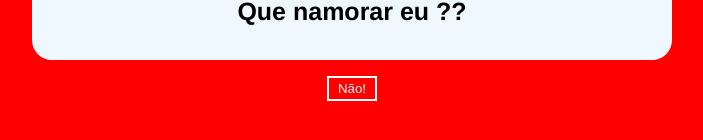
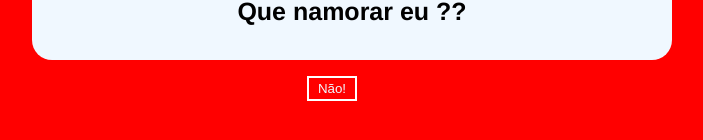
Before and after one commit to Davim187/Pedido, a plain HTML site: page index.html in a window 1280 px wide. Shown: the part 490-630 px from the top of the page, without its empty margins (288-991 px from the left). Drawn offline with Linux system fonts and the light colour scheme.

Commit message:
Update style.css

```diff
--- a/style.css
+++ b/style.css
@@ -47,7 +47,7 @@ body{
     border: 2px solid white;
     color: aliceblue;
     cursor: pointer;
-    margin-left: -50px;
+    margin-left: -70px;
 }
 
 @media screen and (min-width: 480px) {
```
